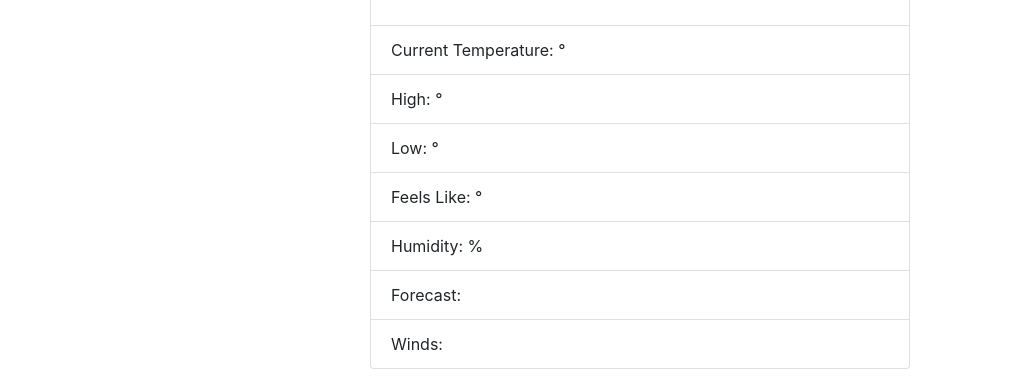
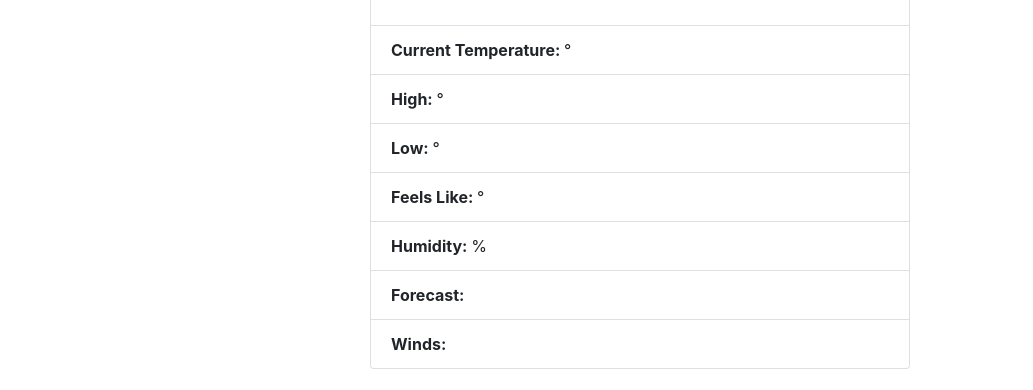
Before and after one commit to shaqnawe/Wather_App, a plain HTML site: page index.html in a window 1280 px wide. Shown: the part 410-800 px from the top of the page, without its empty margins (0-1033 px from the left). Drawn offline with nearby package versions, Linux system fonts and the light colour scheme.

Commit message:
added strong tag to card temp description tags

```diff
--- a/index.html
+++ b/index.html
@@ -49,13 +49,13 @@
                         <h1 id="cityName">City</h1>
                     </div>
                     <ul class="list-group list-group-flush">
-                        <li class="list-group-item"> <span>Current Temperature: </span><span id="currentTemp"></span><span>&#176;</span></li>
-                        <li class="list-group-item"> <span>High: </span><span id="high"></span><span>&#176;</span></li>
-                        <li class="list-group-item"> <span>Low: </span><span id="low"></span><span>&#176;</span></li>
-                        <li class="list-group-item"> <span>Feels Like: </span><span id="feels"></span><span>&#176;</span></li>
-                        <li class="list-group-item"> <span>Humidity: </span><span id="humidity"></span><span>%</span></li>
-                        <li class="list-group-item"> <span>Forecast: </span><span id="forecast"></span></li>
-                        <li class="list-group-item"> <span>Winds: </span><span id="wind"></span></li>
+                        <li class="list-group-item"> <span><strong>Current Temperature: </strong></span><span id="currentTemp"></span><span>&#176;</span></li>
+                        <li class="list-group-item"> <span><strong>High: </strong></span><span id="high"></span><span>&#176;</span></li>
+                        <li class="list-group-item"> <span><strong>Low: </strong></span><span id="low"></span><span>&#176;</span></li>
+                        <li class="list-group-item"> <span><strong>Feels Like: </strong></span><span id="feels"></span><span>&#176;</span></li>
+                        <li class="list-group-item"> <span><strong>Humidity: </strong></span><span id="humidity"></span><span>%</span></li>
+                        <li class="list-group-item"> <span><strong>Forecast: </strong></span><span id="forecast"></span></li>
+                        <li class="list-group-item"> <span><strong>Winds: </strong></span><span id="wind"></span></li>
                     </ul>
                 </div>
             </div>
```
